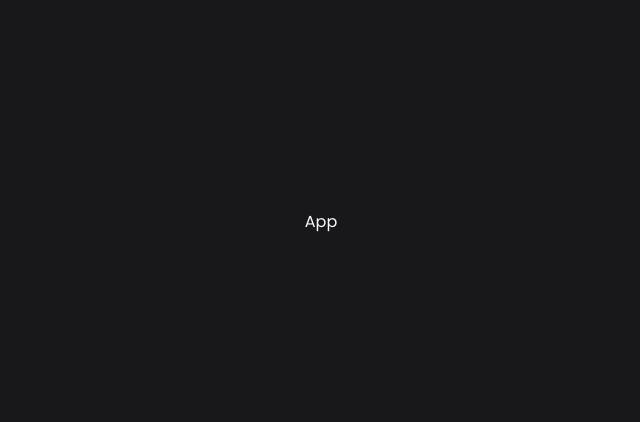
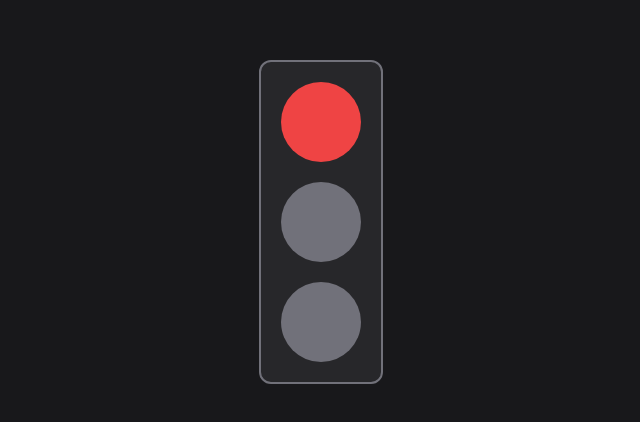
Before and after one commit to MoDrazzz/react-challenges, a React (Vite) app: page / in a window 1280 px wide. Shown: the part 178-600 px from the top of the page, without its empty margins (319-959 px from the left). Built offline with nearby package versions, Linux system fonts and the light colour scheme.

Commit message:
feat: add traffic lights component

```diff
--- a/src/App.tsx
+++ b/src/App.tsx
@@ -1,9 +1,9 @@
-import { View } from 'components'
+import { TrafficLights, View } from 'components'
 
 const App = () => {
   return (
     <View>
-      <h1>App</h1>
+      <TrafficLights />
     </View>
   )
 }
--- /dev/null
+++ b/src/components/Bulb.tsx
@@ -0,0 +1,21 @@
+import classNames from 'classnames'
+
+interface Props {
+  isActive: boolean
+  variation: 'red' | 'yellow' | 'green'
+}
+
+const Bulb = ({ isActive, variation }: Props) => {
+  return (
+    <div
+      className={classNames('h-20 w-20 rounded-full', {
+        'bg-zinc-500': !isActive,
+        'bg-red-500': isActive && variation === 'red',
+        'bg-yellow-500': isActive && variation === 'yellow',
+        'bg-green-500': isActive && variation === 'green',
+      })}
+    />
+  )
+}
+
+export default Bulb
--- /dev/null
+++ b/src/components/TrafficLights.tsx
@@ -0,0 +1,63 @@
+import { useEffect, useState } from 'react'
+import { Bulb } from 'components'
+
+const RED_INTERVAL = 5000
+const YELLOW_INTERVAL = 2000
+const GREEN_INTERVAL = 5000
+
+const TrafficLights = () => {
+  const [lights, setLights] = useState({
+    red: false,
+    yellow: false,
+    green: true,
+  })
+
+  useEffect(() => {
+    if (lights.red && !lights.yellow) {
+      setTimeout(() => {
+        setLights({
+          red: true,
+          yellow: true,
+          green: false,
+        })
+      }, RED_INTERVAL)
+    }
+    if (lights.red && lights.yellow) {
+      setTimeout(() => {
+        setLights({
+          red: false,
+          yellow: false,
+          green: true,
+        })
+      }, YELLOW_INTERVAL)
+    }
+    if (lights.green) {
+      setTimeout(() => {
+        setLights({
+          red: false,
+          yellow: true,
+          green: false,
+        })
+      }, GREEN_INTERVAL)
+    }
+    if (lights.yellow && !lights.red) {
+      setTimeout(() => {
+        setLights({
+          red: true,
+          yellow: false,
+          green: false,
+        })
+      }, YELLOW_INTERVAL)
+    }
+  }, [lights])
+
+  return (
+    <div className="grid gap-5 rounded-xl border-2 border-zinc-500 bg-zinc-800 p-5">
+      <Bulb variation="red" isActive={lights.red} />
+      <Bulb variation="yellow" isActive={lights.yellow} />
+      <Bulb variation="green" isActive={lights.green} />
+    </div>
+  )
+}
+
+export default TrafficLights
--- a/src/components/index.ts
+++ b/src/components/index.ts
@@ -1 +1,3 @@
+export { default as Bulb } from './Bulb'
+export { default as TrafficLights } from './TrafficLights'
 export { default as View } from './View'
```
